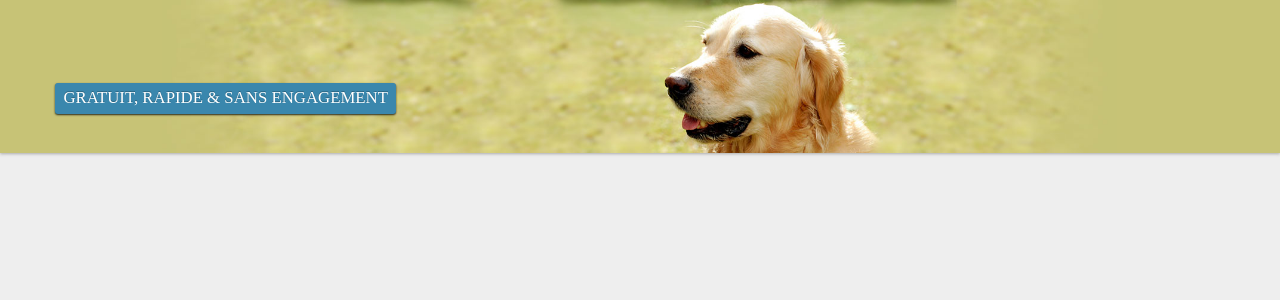
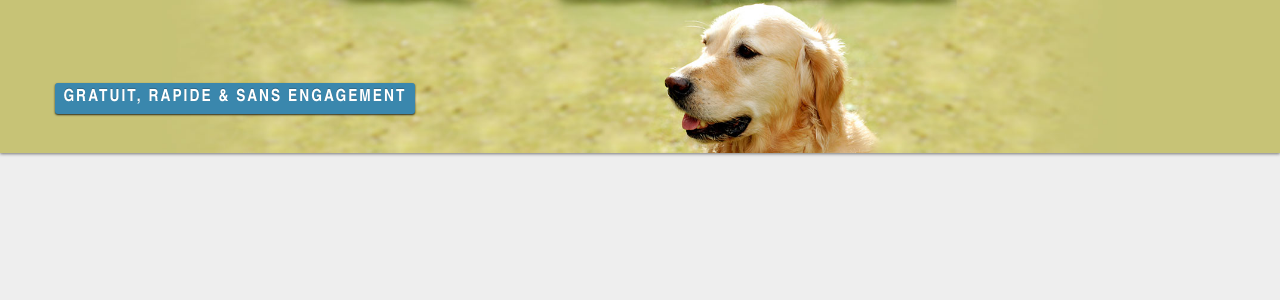
Before and after one commit to krimo/templatelanding, a PHP site: template tpl/_top.twig in a window 1280 px wide. Shown: the top 300 px of the page. Run offline with PHP 8.4, Linux system fonts and the light colour scheme; the template is opened without the code that fills it, so the values that code supplies are empty; some libraries are stand-ins or nearby versions.

Commit message:
separating js to use Grunt later

```diff
--- a/css/app.css
+++ b/css/app.css
@@ -7,5 +7,5 @@
 h1, h2, h3, h4, h5, h6, a, .lead-alt, .text-info {color:#3A87AD;}
 span.step, .label-info {background-color: #3A87AD;}
 .header-container {background-color: #C7C376;}
-footer a:hover {color: lightblue;}
+footer a:hover {color: lightblue; text-decoration: none;}
 legend {border-color: #3A87AD;}
--- a/css/template.css
+++ b/css/template.css
@@ -1,13 +1,25 @@
 @import url(bootstrap.min.css);
 @import url(bootstrap-responsive.min.css);
 
+/*@font-face {
+    font-family: 'HeydingsCommonIconsRegular';
+    src: url('font/heydings_icons-webfont.eot');
+    src: url('font/heydings_icons-webfont.eot?#iefix') format('embedded-opentype'),
+         url('font/heydings_icons-webfont.woff') format('woff'),
+         url('font/heydings_icons-webfont.ttf') format('truetype'),
+         url('font/heydings_icons-webfont.svg#HeydingsCommonIconsRegular') format('svg');
+    font-weight: normal;
+    font-style: normal;
+}*/
+
 body {
-	font-family: "Source Sans Pro";
+	font-family: "Lato", sans-serif;
 	font-weight: 300;
 	background-color: #eee;
 }
 
 h1, h2, h3, h4, h5, h6 {
+	font-family: 'Merriweather';
 	font-weight: 700;
 	color:#3A87AD;
 }
@@ -21,14 +33,25 @@ legend span.step {margin-bottom: .5em;}
 
 hr + p.muted {margin-top: -15px;}
 
-span.label {font-weight: 300;}
+body > .container > hr {
+	border-top-color: #d3d3d3;
+}
 
-.seo-article p { line-height: 1.65; }
+span.label {
+	font-weight: 700;
+	font-family: 'Arial Narrow', Arial;
+	text-transform: uppercase;
+	letter-spacing: 2px;
+}
+
+.lead {font-family: 'Merriweather'; line-height: 1.7;}
+
+.seo-article p:not(.lead) { line-height: 1.65; font-size: 16px;}
 .seo-article p + h3 {margin-top: 1.5em;}
 
 label, input, button, select, textarea {
 	font-size: 16px;
-	font-family: "Source Sans Pro";
+	font-family: "Lato", sans-serif;
 }
 
 .insee-holder {
@@ -45,7 +68,7 @@ label, input, button, select, textarea {
 	background-size: auto 100%;
 	padding: 1em 0;
 	margin-bottom: 1em;
-	box-shadow: 0 1px 3px #aaa;
+	box-shadow: 0 1px 3px rgba(0,0,0,0.5);
 	overflow: hidden;
 	text-align: center;
 }
@@ -73,7 +96,6 @@ label, input, button, select, textarea {
 .header-container h1 {
 	color: #fff;
 	font-size: 2em;
-	font-weight: 300;
 	text-shadow: 0 1px 2px rgba(0,0,0,0.8);
 	line-height: 1.2;
 }
@@ -91,7 +113,6 @@ label, input, button, select, textarea {
 
 .lead-alt {
 	color: #3a87ad;
-	font-family: Georgia, serif;
 	line-height: 1;
 	font-size: 1.4em;
 	line-height: 1.5;
@@ -109,6 +130,7 @@ label, input, button, select, textarea {
 
 .fill-steps {
 	font-size: 1.25em;
+	font-style: italic;
 }
 
 .fill-step {
@@ -123,6 +145,7 @@ span.step {
   color: #ffffff;
   display: inline-block;
   font-weight: bold;
+  font-style: normal;
   line-height: 1.6em;
   margin-right: 5px;
   text-align: center;
@@ -298,6 +321,7 @@ span.step {
 @media (max-width: 767px) {
 	.body {text-align: center;}
 }
+
 @media (min-width: 768px) {
 	.animated{-webkit-animation-fill-mode:both;-moz-animation-fill-mode:both;-ms-animation-fill-mode:both;-o-animation-fill-mode:both;animation-fill-mode:both;-webkit-animation-duration:1s;-moz-animation-duration:1s;-ms-animation-duration:1s;-o-animation-duration:1s;animation-duration:1s;}.animated.hinge{-webkit-animation-duration:2s;-moz-animation-duration:2s;-ms-animation-duration:2s;-o-animation-duration:2s;animation-duration:2s;}@-webkit-keyframes wobble {
 	  0% { -webkit-transform: translateX(0%); } 15% { -webkit-transform: translateX(-25%) rotate(-5deg); }
@@ -421,7 +445,8 @@ span.step {
 
 	.step1 .form-horizontal .control-label {min-width: 51%;}
 }
-@media (min-width: 1200px) {
+
+@media (min-width: 1300px) {
 	.seo-article {
 		-webkit-columns:3;
 		-moz-columns:3;
--- /dev/null
+++ b/js/app.js
@@ -0,0 +1,3 @@
+$(document).ready(function() {
+	// Specific page code here
+});
--- a/php/curl_misterassur.php
+++ b/php/curl_misterassur.php
@@ -30,7 +30,7 @@ if ($_POST["service"] == "insee") {
 }
 
 /**
- * Send a POST requst using cURL
+ * Send a POST request using cURL
  * @param string $url to request
  * @param array $post values to send
  * @param array $options for cURL
--- a/tpl/_bottom.twig
+++ b/tpl/_bottom.twig
@@ -19,10 +19,6 @@
 	<script src="//ajax.googleapis.com/ajax/libs/jquery/1.9.1/jquery.min.js"></script>
 	<script src="js/plugins.min.js"></script>
 	<script src="js/template.js"></script>
-	<script>
-		$(document).ready(function() {
-			// Specific page code here
-		});
-	</script>
+	<script src="js/app.js"></script>
 </body>
 </html>
--- a/tpl/_top.twig
+++ b/tpl/_top.twig
@@ -21,6 +21,7 @@
 
 	<!-- Google font -->
 	<link href="{{google_font_url}}" rel='stylesheet' type='text/css'>
+	<link href='http://fonts.googleapis.com/css?family=Lato:300,700,300italic' rel='stylesheet' type='text/css'>
 
 	{% if ga_code is defined %}
 	    <!-- Google Analytics -->
--- a/tpl/template-data.json
+++ b/tpl/template-data.json
@@ -4,7 +4,7 @@
 	"title": "Assurance templatelanding – Comparez les mutuelles pour templatelanding",
 	"description": "Comparez les mutuelles pour templatelanding et trouvez l'assurance la moins chère !",
 	"ga_code": "XXXXXX-X",
-	"google_font_url": "http://fonts.googleapis.com/css?family=Source+Sans+Pro:400,700,900,400italic",
+	"google_font_url": "http://fonts.googleapis.com/css?family=Merriweather:300,300italic,700",
 	"header_h1": "Le comparateur d'assurance lorem",
 	"share_text": {
 		"twitter": "Le comparateur des assurances les moins chères",
```
Also changed, not shown: css/font/heydings_icons-webfont.ttf (added), css/font/heydings_icons-webfont.woff (added), tpl/_seo_article.twig (line endings or trailing spaces), 2 other files.
